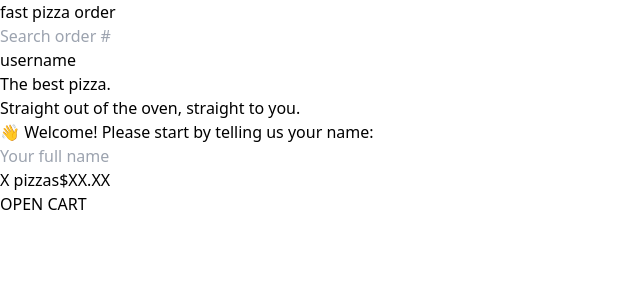
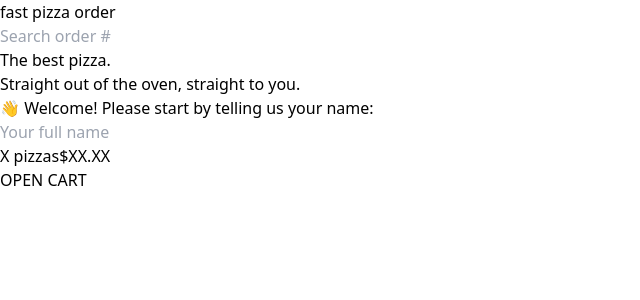
Before and after one commit to VladZyma/fast-pizza-order, a React (Vite) app: page / in a window 1280 px wide. Shown: the top 300 px of the page, without its empty margins (0-640 px from the left). Built offline with nearby package versions, Linux system fonts and the light colour scheme.

Commit message:
added user name

```diff
--- a/src/features/user/Username.jsx
+++ b/src/features/user/Username.jsx
@@ -1,5 +1,11 @@
+import { useSelector } from 'react-redux';
+
 function Username() {
-  return <div className="hidden text-sm font-semibold md:block">username</div>;
+  const userName = useSelector((state) => state.user.userName);
+
+  return (
+    <div className="hidden text-sm font-semibold md:block">{userName}</div>
+  );
 }
 
 export default Username;
```
